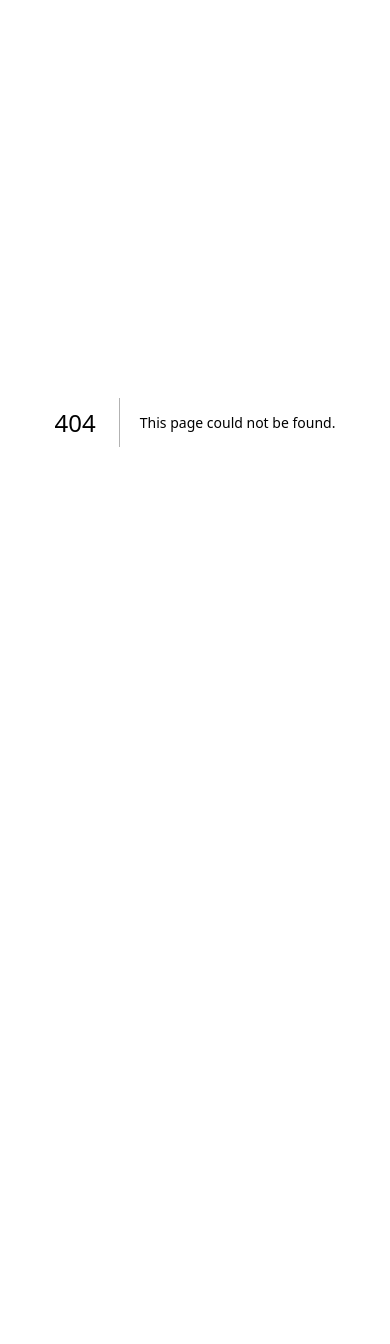
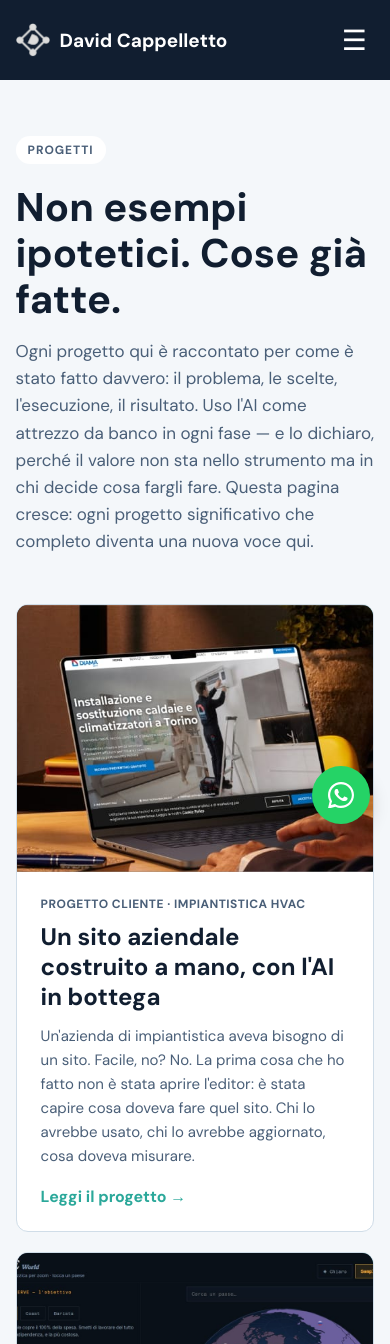
Before and after one commit to DavidCappelletto/davidcappelletto, a Next.js app: page /progetti in a window 390 px wide. Before the commit this address had no page. Shown: the top 1344 px of the page. Before the commit the page ends 844 px from the top, so only its background shows below. Built offline with nearby package versions, Linux system fonts and the light colour scheme.

Commit message:
Rinominata sezione in Progetti (URL e testi), logo rotante ovunque, mini-audit con foto, hero mobile

```diff
--- a/src/app/casi-studio/[slug]/page.js
+++ b/src/app/progetti/[slug]/page.js
@@ -73,8 +73,8 @@ export default async function CaseStudyPage({ params }) {
         />
         <div style={{ position: "absolute", inset: 0, background: "linear-gradient(180deg, rgba(17,30,48,0.55), rgba(17,30,48,0.82))" }} />
         <div style={{ position: "relative", width: "min(1200px, 92vw)", margin: "0 auto", padding: "48px 0 40px" }}>
-          <Link href="/casi-studio" style={{ color: "rgba(255,255,255,.85)", textDecoration: "none", fontSize: 14, fontWeight: 600 }}>
-            ← Tutti i casi studio
+          <Link href="/progetti" style={{ color: "rgba(255,255,255,.85)", textDecoration: "none", fontSize: 14, fontWeight: 600 }}>
+            ← Tutti i progetti
           </Link>
           <div>
             <span style={{ display: "inline-block", marginTop: 20, background: "rgba(255,255,255,.15)", color: "#fff", padding: "6px 12px", borderRadius: 999, fontSize: 12, fontWeight: 700, letterSpacing: ".08em", textTransform: "uppercase" }}>
@@ -165,7 +165,7 @@ export default async function CaseStudyPage({ params }) {
         </section>
 
         <div style={{ marginTop: 48, display: "flex", flexWrap: "wrap", gap: 16, justifyContent: "space-between", alignItems: "center" }}>
-          <Link href={`/casi-studio/${next.slug}`} style={{ color: colors.teal, textDecoration: "none", fontWeight: 700 }}>
+          <Link href={`/progetti/${next.slug}`} style={{ color: colors.teal, textDecoration: "none", fontWeight: 700 }}>
             Prossimo caso: {next.title.split("—")[0].trim()} →
           </Link>
           <Link
--- a/src/app/casi-studio/_data.js
+++ b/src/app/progetti/_data.js
@@ -50,7 +50,7 @@ export const caseStudies = [
   {
     slug: "geofire",
     tag: "Progetto Personale · Metodo",
-    title: "Geo·FIRE — un globo 3D interattivo come caso studio di metodo",
+    title: "Geo·FIRE — un globo 3D interattivo come progetto di metodo",
     client: "Progetto proprio",
     stack: "Web app 3D interattiva nel browser",
     role: "Ideazione, design, sviluppo",
--- a/src/app/casi-studio/_site-parts.js
+++ b/src/app/progetti/_site-parts.js
@@ -8,7 +8,7 @@ import { trackEvent } from "../analytics";
 
 const nav = {
   it: {
-    navLinks: ["Casi reali", "Come lavoro", "Servizi"],
+    navLinks: ["Progetti", "Come lavoro", "Servizi"],
     ctaMini: "Mini Audit Gratuito",
     contacts: "Contatti",
     talk: "Parliamoci.",
@@ -51,11 +51,15 @@ function hasFormspreeSubmissionErrors(errors) {
 export function SiteHeader() {
   const [lang, setLang] = useState("it");
   const [scrolled, setScrolled] = useState(false);
+  const [logoRotation, setLogoRotation] = useState(0);
   const [mobileMenuOpen, setMobileMenuOpen] = useState(false);
   const t = nav[lang];
 
   useEffect(() => {
-    const onScroll = () => setScrolled(window.scrollY > 40);
+    const onScroll = () => {
+      setScrolled(window.scrollY > 40);
+      setLogoRotation(window.scrollY * 0.5);
+    };
     onScroll();
     window.addEventListener("scroll", onScroll);
     return () => window.removeEventListener("scroll", onScroll);
@@ -80,7 +84,7 @@ export function SiteHeader() {
     >
       <div style={{ width: "min(1200px, 92vw)", margin: "0 auto", height: 80, display: "flex", alignItems: "center", justifyContent: "space-between" }}>
         <Link href="/" style={{ fontSize: 19, fontWeight: 700, color: "#fff", textDecoration: "none", display: "inline-flex", alignItems: "center", gap: 10 }}>
-          <img src="/logo.png" alt="Logo David Cappelletto" style={{ height: 34, width: "auto", filter: "invert(1)" }} />
+          <img src="/logo.png" alt="Logo David Cappelletto" style={{ height: 34, width: "auto", filter: "invert(1)", transform: `rotate(${logoRotation}deg)`, transition: "transform 0.05s linear" }} />
           <span>David Cappelletto</span>
         </Link>
 
--- a/src/app/casi-studio/page.js
+++ b/src/app/progetti/page.js
@@ -3,7 +3,7 @@ import { caseStudies, colors } from "./_data";
 import { SiteHeader, SiteFooter, ImageWithFallback } from "./_site-parts";
 
 export const metadata = {
-  title: "Casi Studio | David Cappelletto — Consulenza Digitale",
+  title: "Progetti | David Cappelletto — Consulenza Digitale",
   description:
     "Progetti reali, raccontati per come sono stati fatti: diagnosi, scelte, esecuzione e risultati. UX, SEO locale, sviluppo web e workflow AI.",
 };
@@ -15,7 +15,7 @@ export default function CasiStudioIndex() {
 
       <div style={{ width: "min(1200px, 92vw)", margin: "0 auto", padding: "56px 0 96px" }}>
         <span style={{ display: "inline-block", background: "#fff", color: colors.inkMuted, padding: "6px 12px", borderRadius: 999, fontSize: 12, fontWeight: 700, letterSpacing: ".08em", textTransform: "uppercase" }}>
-          Casi Studio
+          Progetti
         </span>
         <h1 style={{ margin: "20px 0 0", fontSize: 40, lineHeight: 1.15 }}>
           Non esempi ipotetici. Cose già fatte.
@@ -24,12 +24,12 @@ export default function CasiStudioIndex() {
           Ogni progetto qui è raccontato per come è stato fatto davvero: il problema, le scelte,
           l&apos;esecuzione, il risultato. Uso l&apos;AI come attrezzo da banco in ogni fase — e lo dichiaro,
           perché il valore non sta nello strumento ma in chi decide cosa fargli fare.
-          Questa pagina cresce: ogni progetto significativo che completo diventa un caso studio.
+          Questa pagina cresce: ogni progetto significativo che completo diventa una nuova voce qui.
         </p>
 
         <div className="cs-index-grid" style={{ marginTop: 48, display: "grid", gap: 20, gridTemplateColumns: "1fr" }}>
           {caseStudies.map((cs) => (
-            <Link key={cs.slug} href={`/casi-studio/${cs.slug}`} className="cs-index-link" style={{ textDecoration: "none", color: "inherit" }}>
+            <Link key={cs.slug} href={`/progetti/${cs.slug}`} className="cs-index-link" style={{ textDecoration: "none", color: "inherit" }}>
               <article className="cs-index-card" style={{ borderRadius: 12, border: `1px solid ${colors.line}`, background: "#fff", overflow: "hidden", height: "100%", display: "flex", flexDirection: "column" }}>
                 <div style={{ position: "relative", aspectRatio: "4 / 3", background: `linear-gradient(135deg, ${colors.navy}, ${colors.teal})` }}>
                   <ImageWithFallback
@@ -44,7 +44,7 @@ export default function CasiStudioIndex() {
                   </p>
                   <h2 style={{ margin: "10px 0 0", fontSize: 24, lineHeight: 1.25 }}>{cs.title}</h2>
                   <p style={{ margin: "12px 0 0", color: colors.inkMuted, lineHeight: 1.6, fontSize: 15 }}>{cs.intro}</p>
-                  <p style={{ margin: "18px 0 0", color: colors.teal, fontWeight: 700 }}>Leggi il caso studio →</p>
+                  <p style={{ margin: "18px 0 0", color: colors.teal, fontWeight: 700 }}>Leggi il progetto →</p>
                 </div>
               </article>
             </Link>
--- a/src/app/sitemap.js
+++ b/src/app/sitemap.js
@@ -9,13 +9,13 @@ export default function sitemap() {
       priority: 1,
     },
     {
-      url: `${base}/casi-studio`,
+      url: `${base}/progetti`,
       lastModified: new Date(),
       changeFrequency: "monthly",
       priority: 0.9,
     },
     ...caseSlugs.map((slug) => ({
-      url: `${base}/casi-studio/${slug}`,
+      url: `${base}/progetti/${slug}`,
       lastModified: new Date(),
       changeFrequency: "monthly",
       priority: 0.8,
```
Also changed, not shown: src/app/page.js (+36 -19 lines), src/app/progetti/_format.js (renamed from src/app/casi-studio/_format.js).
